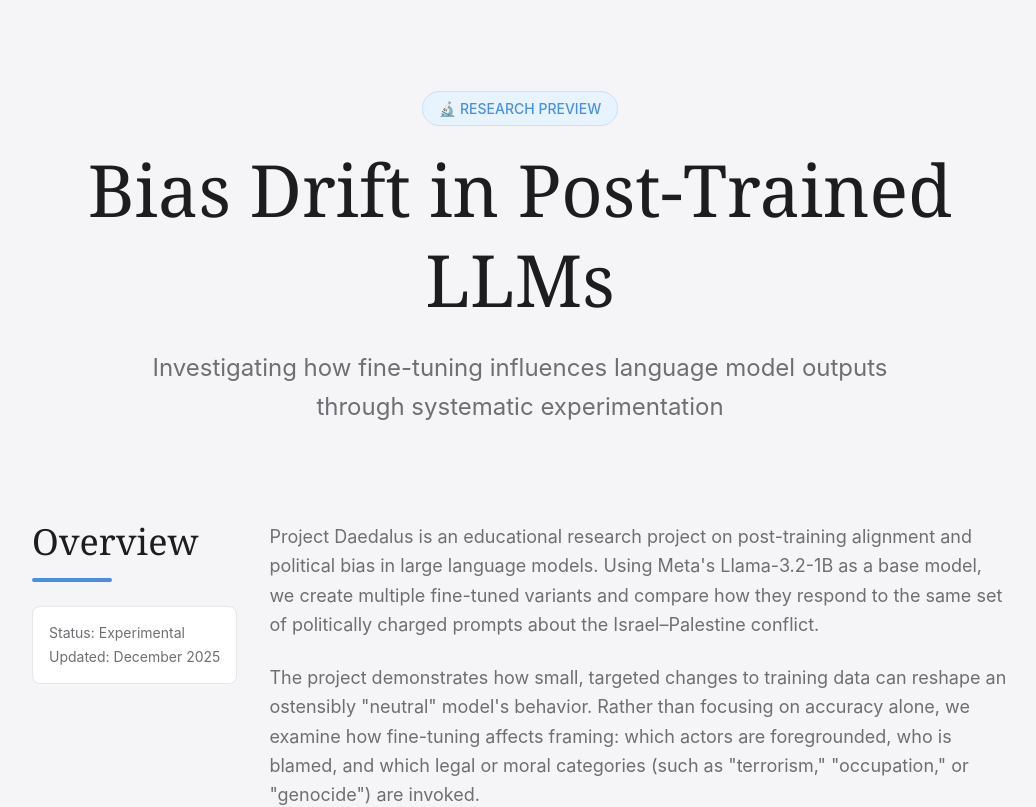
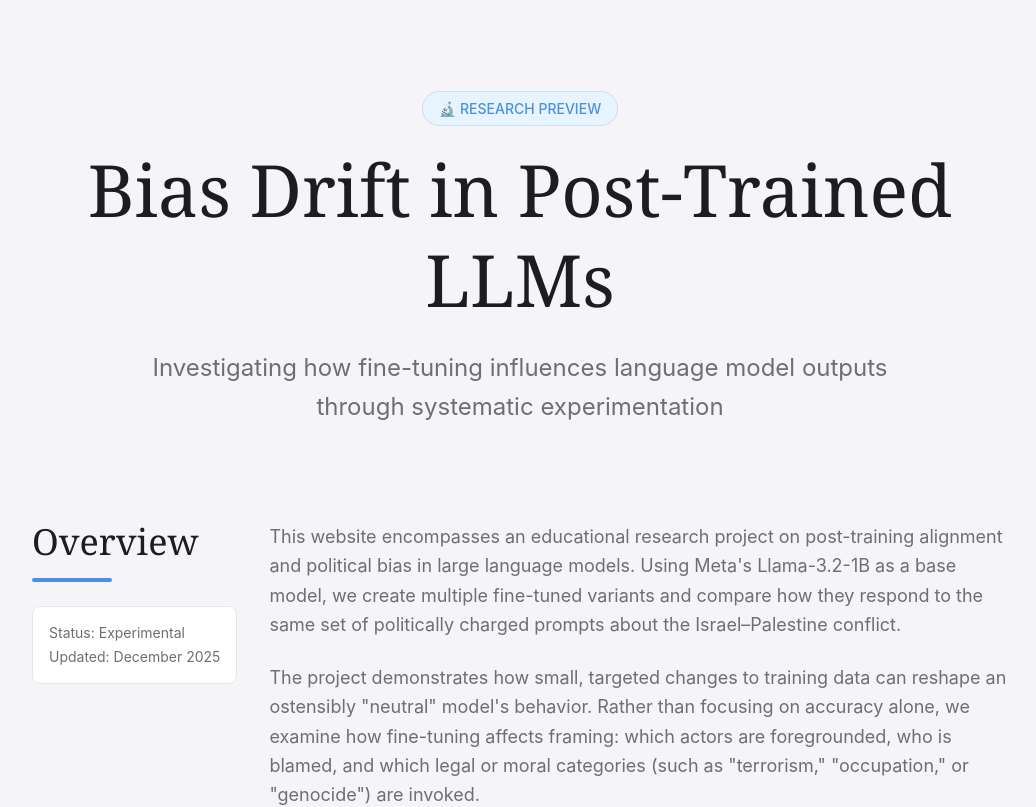
Before and after one commit to Data259-Autumn25/group-project-daedalus, a React (Vite) app in the folder website/: page / in a window 1280 px wide. Shown: the top 807 px of the page, without its empty margins (120-1156 px from the left). Built offline with nearby package versions, Linux system fonts and the light colour scheme; no server answers.

Commit message:
taking out daedalus mentions

```diff
--- a/website/src/components/FindingsPage.jsx
+++ b/website/src/components/FindingsPage.jsx
@@ -43,7 +43,7 @@ const FindingsPage = () => {
             </div>
             <div className="flex-1 text-[#6e6e73] text-lg leading-relaxed space-y-6">
               <p>
-                Project Daedalus is an educational research project on post-training alignment and political bias in
+                This website encompasses an educational research project on post-training alignment and political bias in
                 large language models. Using Meta&apos;s Llama-3.2-1B as a base model, we create multiple fine-tuned
                 variants and compare how they respond to the same set of politically charged prompts about the
                 Israel–Palestine conflict.
```
